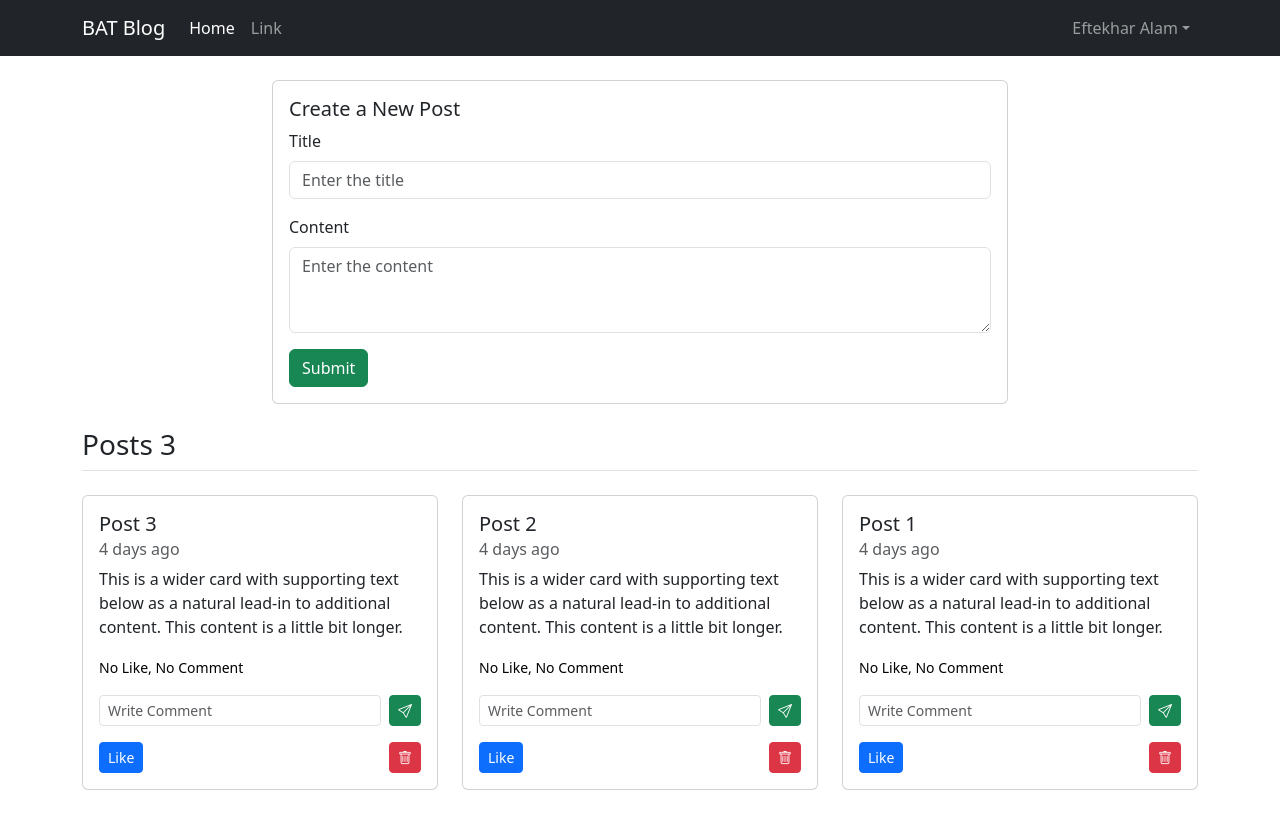
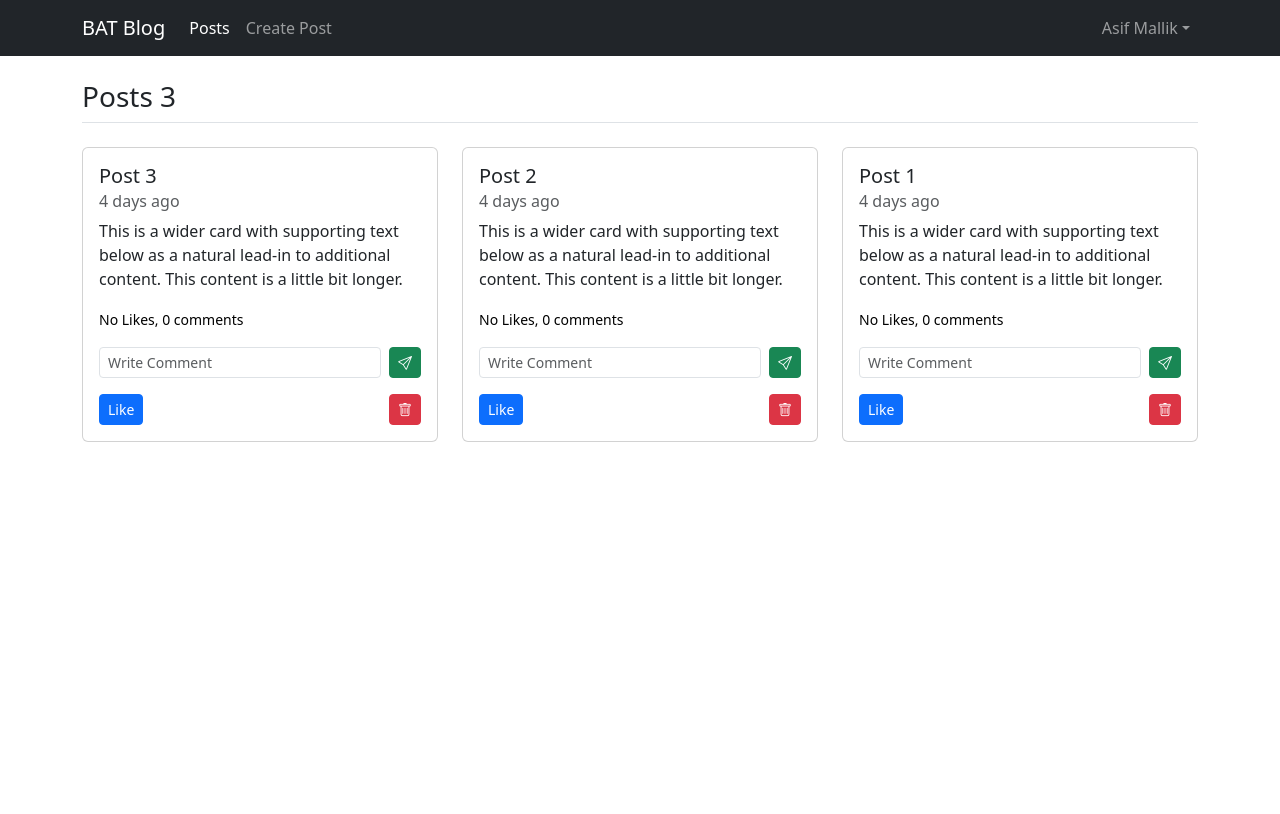
Before and after one commit to EftekharAlam2/trainingProject, a Vue app: page / in a window 1280 px wide. Built offline with nearby package versions, Linux system fonts and the light colour scheme.

Commit message:
component modifications

```diff
--- a/src/App.vue
+++ b/src/App.vue
@@ -1,7 +1,7 @@
 <script setup>
-import { ref, computed, watch } from 'vue';
-import moment from 'moment';
-import Posts from './components/Posts.vue';
+import { ref, computed, watch, provide } from 'vue'
+import moment from 'moment'
+import Posts from './components/Posts.vue'
 import CreatePost from './components/CreatePost.vue';
 import LayoutContent from './components/LayoutContent.vue';
 
@@ -9,77 +9,81 @@ const posts = ref([
   {
     id: 1,
     title: 'Post 1',
-    content: 'This is a wider card with supporting text below as a natural lead-in to additional content. This content is a little bit longer.',
+    content:
+      'This is a wider card with supporting text below as a natural lead-in to additional content. This content is a little bit longer.',
     likes: 0,
     comments: [],
-    showing: true,
-    date: '2024-05-24 11:00:00'
+    date: '2024-05-24 11:00:00',
+    commentFormData: '',
+    showCommentSection: false
   },
   {
     id: 2,
     title: 'Post 2',
-    content: 'This is a wider card with supporting text below as a natural lead-in to additional content. This content is a little bit longer.',
+    content:
+      'This is a wider card with supporting text below as a natural lead-in to additional content. This content is a little bit longer.',
     likes: 0,
     comments: [],
-    showing: true,
-    date: '2024-05-24 11:00:00'
+    date: '2024-05-24 11:00:00',
+    commentFormData: '',
+    showCommentSection: false
   },
   {
     id: 3,
     title: 'Post 3',
-    content: 'This is a wider card with supporting text below as a natural lead-in to additional content. This content is a little bit longer.',
+    content:
+      'This is a wider card with supporting text below as a natural lead-in to additional content. This content is a little bit longer.',
     likes: 0,
     comments: [],
-    showing: true,
-    date: '2024-05-24 11:00:00'
+    date: '2024-05-24 11:00:00',
+    commentFormData: '',
+    showCommentSection: false
   }
-]);
+])
 
-const firstName = "Eftekhar";
-const lastName = "Alam";
+const firstName = 'John'
+const lastName = 'Doe'
+
 const userName = computed(() => {
-  return firstName + " " + lastName;
+  return firstName + ' ' + lastName
 })
-// const userName = ref('Eftekhar Alam');
+// const userName = ref('Asif Mallik');
 
-function likeCount(index){
-  posts.value[index].likes++;
+function increaseLikeCount(index) {
+  posts.value[index].likes++
 }
 
-function deleteC(index){
-  posts.value.splice(index, 1);
+function deletePost(index) {
+  posts.value.splice(index, 1)
 }
 
-function submitData(post){
+// function postCreate(event) {
+//   event.preventDefault();
+function postCreate(post) {
   posts.value.push(post);
 }
 
-const commentInputs = ref(posts.value.map(() => ''));
-
-function submitComment(index){
+function addComment(index) {
   posts.value[index].comments.push({
     id: posts.value[index].comments.length + 1,
-    user: userName.value,
-    comment: commentInputs.value[index],
+    userName: userName.value,
+    content: posts.value[index].commentFormData,
     date: moment().format('YYYY-MM-DD HH:mm:ss')
-  });
+  })
 
-  commentInputs.value[index] = '';
+  posts.value[index].commentFormData = ''
+  posts.value[index].showCommentSection = true
 }
 
-function deleteComment(index, count){
-  posts.value[index].comments.splice(count, 1);
-}
-
-function showingComments(index){
-  posts.value[index].showing = !posts.value[index].showing;
+function deleteComment(postIndex, commentIndex) {
+  posts.value[postIndex].comments.splice(commentIndex, 1)
 }
 
 watch(
   () => posts.value.length,
   (newValue, oldValue) => {
-    if(newValue > oldValue){
-      alert('A new post has been created');
+    if (newValue > oldValue) {
+      alert('A new post has been created!')
     }
   },
   { immediate: true }
@@ -88,48 +92,31 @@ watch(
 watch(
   () => posts.value,
   () => {
-    posts.value.forEach(post => {
-      if(post.likes === 10 && !post.likeConfirmation){
-        post.likeConfirmation = true;
-        alert('This post has been reached 10 likes');
+    posts.value.forEach((post) => {
+      if (post.likes === 10 && !post.likeConfirmation) {
+        post.likeConfirmation = true
+        alert('A post has reached 10 likes!')
       }
     })
   },
-  { deep: true}
+  { deep: true }
 )
 
-watch(
-  () => posts.value.map(post => post.comments.length),
-  (newComments, oldComments) => {
-    posts.value.forEach((post, index) => {
-      if (newComments[index] === 3 && !post.commentsConfirmation) {
-        post.commentsConfirmation = true;
-        alert('Congratulations!! You have got three comments.');
-      }
-    });
-  },
-  { deep: true }
-);
-``
+provide('posts', posts);
 
+const currentComp = ref('posts');
 </script>
 
 <template>
-  <LayoutContent :userName="userName">
-    <CreatePost @submitData="submitData" :postCount="posts.length" />
-
-    <Posts :posts="posts"
-      :commentInputs="commentInputs"
-      @likeCount="likeCount"
-      @submitComment="submitComment"
-      @deleteComment="deleteComment"
-      @deleteC="deleteC"
-      @showingComments="showingComments"
-    />
+  <LayoutContent :userName="userName" @changeComp="(comp) => currentComp = comp" :currentComp="currentComp">
+    <CreatePost v-if="currentComp == 'create-post'" @postCreate="postCreate" :postCount="posts.length"
+      class="bg-light p-4" style="border-radius: 5px;" />
+    <Posts v-else-if="currentComp == 'posts'" @increaseLikeCount="increaseLikeCount" @deletePost="deletePost"
+      @addComment="addComment" @deleteComment="deleteComment" />
   </LayoutContent>
 </template>
 
-<style scoped>
+<style>
 .cursor-pointer {
   cursor: pointer;
 }
--- /dev/null
+++ b/src/components/CommentSection.vue
@@ -0,0 +1,72 @@
+<script setup>
+import { ref, defineProps, computed, defineEmits, watch, defineModel, inject } from 'vue'
+import moment from 'moment'
+
+const props = defineProps({
+  // post: {
+  //   type: Object,
+  //   required: true
+  // },
+  index: {
+    type: Number,
+    required: true
+  }
+})
+// const post = ref(props.post)
+const posts = inject('posts')
+const post = ref(posts.value[props.index])
+
+const emit = defineEmits({
+  addComment: null,
+  deleteComment: (index, commentIndex) => {
+    if (typeof index === 'number' && typeof commentIndex === 'number') {
+      return true
+    }
+    return false
+  }
+})
+
+const reversedComments = computed(() => {
+  return [...post.value.comments].reverse()
+})
+
+watch(
+  () => post.value.comments.length,
+  (val) => {
+    if (val >= 3) {
+      alert('Congatulations! You have reached 3 comments!')
+    }
+  }
+)
+
+const commentFormData = defineModel('comment');
+</script>
+
+<template>
+  <div class="comments mb-3">
+    <form @submit.prevent="emit('addComment', index)">
+      <div class="comments-input d-flex mb-3">
+        <input type="text" v-model="commentFormData" class="form-control form-control-sm me-2"
+          placeholder="Write Comment" required />
+        <button class="btn btn-sm btn-success"><i class="bi bi-send"></i></button>
+      </div>
+
+      <template v-if="post.showCommentSection">
+        <template v-for="(comment, commentIndex) in reversedComments" :key="comment.id">
+          <hr v-if="commentIndex" class="my-2 very-low-opacity" />
+          <div class="comment mb-3 ms-3">
+            <h6 class="card-title small">
+              {{ comment.userName }}
+              <span @click="emit('deleteComment', index, reversedComments.length - (commentIndex + 1))"
+                class="text-danger float-end cursor-pointer">X</span>
+            </h6>
+            <p class="card-subtitle mb-1 text-body-secondary small">
+              {{ moment(comment.date).fromNow() }}
+            </p>
+            <p class="card-text small">{{ comment.content }}</p>
+          </div>
+        </template>
+      </template>
+    </form>
+  </div>
+</template>
--- a/src/components/Comments.vue
+++ /dev/null
@@ -1,32 +0,0 @@
-<script setup>
-import { ref, defineProps, defineEmits } from 'vue';
-import moment from 'moment';
-
-const props = defineProps(['post', 'commentInputs', 'index']);
-const post = ref(props.post);
-const commentInputs = ref(props.commentInputs);
-const index = ref(props.index);
-
-const emit = defineEmits({
-    'submitComment': null,
-    'deleteComment': null,
-})
-
-</script>
-
-<template>
-    <div class="comments mb-3">
-        <div class="comments-input d-flex mb-3">
-        <input type="text" class="form-control form-control-sm me-2" placeholder="Write Comment" v-model="commentInputs[index]">
-        <button class="btn btn-sm btn-success" @click="emit('submitComment', index)"><i class="bi bi-send"></i></button>
-        </div>
-
-        <div v-if="post.showing">
-        <div class="comment mb-3 ms-3" v-for="(comment, count) in [...post.comments].reverse()" :key="comment.id">
-            <h6 class="card-title small"> {{comment.user}} <span class="text-danger float-end cursor-pointer" @click="emit('deleteComment', index, post.comments.length - 1 - count)">X</span></h6>
-            <p class="card-subtitle mb-1 text-body-secondary small"> {{moment(comment.date).fromNow()}} </p>
-            <p class="card-text small"> {{comment.comment}} </p>
-        </div>
-        </div>
-    </div>
-</template>
--- a/src/components/CreatePost.vue
+++ b/src/components/CreatePost.vue
@@ -1,6 +1,6 @@
 <script setup>
-import { ref, defineProps, defineEmits } from 'vue';
-import moment from 'moment';
+import { ref, defineEmits, defineProps, onMounted, onBeforeMount, onUnmounted } from 'vue';
+import moment from 'moment'
 
 const formData = ref({
     title: '',
@@ -10,24 +10,35 @@ const formData = ref({
 const props = defineProps(['postCount']);
 const postCount = ref(props.postCount);
 
-const emit = defineEmits('submitData');
+const emit = defineEmits('postCreate');
 
-function submitData(){
+// function postCreate(event) {
+//   event.preventDefault();
+function postCreate() {
     const post = {
         id: postCount.value + 1,
         title: formData.value.title,
         content: formData.value.content,
         likes: 0,
         comments: [],
-    showing: false,
         date: moment().format('YYYY-MM-DD HH:mm:ss')
     };
 
-  formData.value.title = '';
-  formData.value.content = '';
+    formData.value.title = ''
+    formData.value.content = ''
 
-  emit('submitData', post);
+    emit('postCreate', post);
 }
+
+onMounted(() => {
+    console.log('onMounted');
+})
+onBeforeMount(() => {
+    console.log('onBeforeMount');
+})
+onUnmounted(() => {
+    console.log('onUnmounted');
+})
 </script>
 
 <template>
@@ -37,14 +48,16 @@ function submitData(){
                 <div class="card">
                     <div class="card-body">
                         <h5 class="card-title">Create a New Post</h5>
-                <form @submit.prevent="submitData()">
+                        <form @submit.prevent="postCreate()">
                             <div class="mb-3">
                                 <label for="title" class="form-label">Title</label>
-                    <input type="text" class="form-control" id="title" placeholder="Enter the title" v-model="formData.title">
+                                <input type="text" class="form-control" id="title" placeholder="Enter the title"
+                                    v-model="formData.title" required />
                             </div>
                             <div class="mb-3">
                                 <label for="content" class="form-label">Content</label>
-                    <textarea class="form-control" id="content" rows="3" placeholder="Enter the content" v-model="formData.content"></textarea>
+                                <textarea class="form-control" id="content" rows="3" placeholder="Enter the content"
+                                    v-model="formData.content" required></textarea>
                             </div>
                             <button type="submit" class="btn btn-success">Submit</button>
                         </form>
--- a/src/components/LayoutContent.vue
+++ b/src/components/LayoutContent.vue
@@ -1,30 +1,39 @@
 <script setup>
-import { defineProps, ref } from 'vue';
-const props = defineProps(['userName']);
-const userName = ref(props.userName);
+import { defineProps, ref, inject, computed } from 'vue';
+
+// const props = defineProps(['userName']);
+// const userName = ref(props.userName);
+
+const userName = inject('userName');
+const props = defineProps(['currentComp']);
+const currentComponent = computed(() => props.currentComp);
 </script>
 
 <template>
     <nav class="navbar navbar-expand-lg navbar-dark bg-dark sticky-top">
         <div class="container">
             <a class="navbar-brand" href="#">BAT Blog</a>
-      <button class="navbar-toggler" type="button" data-bs-toggle="collapse" data-bs-target="#navbarSupportedContent"
-        aria-controls="navbarSupportedContent" aria-expanded="false" aria-label="Toggle navigation">
+            <button class="navbar-toggler" type="button" data-bs-toggle="collapse"
+                data-bs-target="#navbarSupportedContent" aria-controls="navbarSupportedContent" aria-expanded="false"
+                aria-label="Toggle navigation">
                 <span class="navbar-toggler-icon"></span>
             </button>
             <div class="collapse navbar-collapse" id="navbarSupportedContent">
                 <ul class="navbar-nav me-auto mb-2 mb-lg-0">
                     <li class="nav-item">
-            <a class="nav-link active" aria-current="page" href="#">Home</a>
+                        <a :class="{ 'nav-link': true, active: currentComponent === 'posts' }" aria-current="page"
+                            href="#" @click="$emit('changeComp', 'posts')">Posts</a>
                     </li>
                     <li class="nav-item">
-            <a class="nav-link" href="#">Link</a>
+                        <a :class="{ 'nav-link': true, active: currentComponent === 'create-post' }" href="#"
+                            @click="$emit('changeComp', 'create-post')">Create Post</a>
                     </li>
                 </ul>
                 <ul class="navbar-nav mb-2 mb-lg-0">
                     <li class="nav-item dropdown">
-            <a class="nav-link dropdown-toggle" href="#" role="button" data-bs-toggle="dropdown" aria-expanded="false">
-              {{userName}}
+                        <a class="nav-link dropdown-toggle" href="#" role="button" data-bs-toggle="dropdown"
+                            aria-expanded="false">
+                            {{ userName }}
                         </a>
                         <ul class="dropdown-menu dropdown-menu-end">
                             <li><a class="dropdown-item" href="#">Profile</a></li>
--- a/src/components/Posts.vue
+++ b/src/components/Posts.vue
@@ -1,65 +1,89 @@
 <script setup>
-import { ref, defineProps, computed, defineEmits } from 'vue';
-import moment from 'moment';
-import Comments from './Comments.vue'
+import { ref, defineProps, computed, defineEmits, inject, onUpdated } from 'vue'
+import moment from 'moment'
+import CommentSection from './CommentSection.vue'
 
-const props = defineProps(['posts', 'commentInputs']);
-const posts = ref(props.posts);
-const commentInputs = ref(props.commentInputs);
+// const props = defineProps(['posts']);
+// const props = defineProps({
+//   posts: {
+//     type: Array,
+//     required: true
+//   }
+// })
+// const posts = ref(props.posts)
+const posts = inject('posts')
 
-const reversePosts = computed(() => {
-  return [...posts.value].reverse();
+const reversedPosts = computed(() => {
+  return [...posts.value].reverse()
+})
+// function reversedPosts() {
+//   console.log('Just Testing');
+//   return [...posts.value].reverse();
+// }
+
+// const emit = defineEmits(['increaseLikeCount', 'deletePost', 'addComment', 'deleteComment'])
+const emit = defineEmits({
+  increaseLikeCount: null,
+  deletePost: null,
+  addComment: null,
+  deleteComment: (index, commentIndex) => {
+    if (typeof index === 'number' && typeof commentIndex === 'number') {
+      return true
+    }
+    return false
+  }
 })
 
-const emit = defineEmits({
-    'likeCount': null,
-    'submitComment': null,
-    'deleteComment': null,
-    'deleteC': null,
-    'showingComments': null
+function deletePost(index) {
+  emit('deletePost', index)
+}
+
+onUpdated(() => {
+  console.log('Updated');
 })
-
 </script>
 
 <template>
   <div class="posts mt-4">
     <div class="container">
       <div class="nav nav-tabs mb-4">
-            <h3>Posts <span :class="{ 'text-danger' :  posts.length <= 0 }">{{ posts.length }}</span></h3>
+        <h3>
+          Posts <span :class="{ 'text-danger': posts.length <= 0 }">{{ posts.length }}</span>
+        </h3>
       </div>
 
       <div class="row">
-            <div class="col-md-4" v-for="(post, index) in reversePosts" :key="post.id">
+        <div class="col-md-4" v-for="(post, index) in reversedPosts" :key="post.id">
           <div class="card mb-4">
             <div class="card-body">
               <h5 class="card-title">{{ post.title }}</h5>
-                <h6 class="card-subtitle mb-2 text-body-secondary">{{ moment(post.date).fromNow() }}</h6>
-                <p class="card-text"> {{post.content}} </p>
+              <h6 class="card-subtitle mb-2 text-body-secondary">
+                {{ moment(post.date).fromNow() }}
+              </h6>
+              <p class="card-text">{{ post.content }}</p>
               <p class="card-text">
                 <span :style="{ color: post.likes >= 10 ? 'green' : 'black' }">
-                        <small v-if="post.likes>1"> {{post.likes}} likes</small>
-                        <small v-else-if="post.likes==1">{{post.likes}} like</small>
-                        <small v-else>No Like</small>
+                  <small v-if="post.likes > 1">{{ post.likes }} likes, </small>
+                  <small v-else-if="post.likes > 0">{{ post.likes }} like, </small>
+                  <small v-else>No Likes, </small>
                 </span>
-                    <span @click="emit('showingComments', (reversePosts.length - (index+1)))">
-                    <span :style="{ color: post.comments.length >= 3 ? 'green' : 'black' }">
-                        <small v-if="post.comments.length>1">, {{ post.comments.length }} comments</small>
-                        <small v-else-if="post.comments.length==1">, {{ post.comments.length }} comment</small>
-                        <small v-else>, No Comment</small>
-                    </span>
-                    </span>
+                <small :style="{ color: post.comments.length >= 3 ? 'green' : 'black' }" class="cursor-pointer"
+                  @click="post.showCommentSection = !post.showCommentSection">
+                  {{ post.comments.length }} comments</small>
               </p>
 
-                <Comments
-                    :post="post"
-                    :index="reversePosts.length - (index + 1)"
-                    :commentInputs="commentInputs"
-                    @submitComment="(...args) => emit('submitComment', ...args)"
-                    @deleteComment="(...args) => emit('deleteComment', ...args)"
-                />
+              <CommentSection :post="post" :index="reversedPosts.length - (index + 1)"
+                @addComment="(index) => emit('addComment', index)"
+                @deleteComment="(index, commentIndex) => emit('deleteComment', index, commentIndex)"
+                v-model:comment="post.commentFormData" />
 
-                <button class="btn btn-sm btn-primary" @click="emit('likeCount', (reversePosts.length - (index+1)))">Like</button>
-                <button class="btn btn-sm btn-danger float-end" @click="emit('deleteC', (reversePosts.length - (index+1)))"><i class="bi bi-trash"></i></button>
+              <button class="btn btn-sm btn-primary"
+                @click="emit('increaseLikeCount', reversedPosts.length - (index + 1))">
+                Like
+              </button>
+              <button class="btn btn-sm btn-danger float-end" @click="deletePost(reversedPosts.length - (index + 1))">
+                <i class="bi bi-trash"></i>
+              </button>
             </div>
           </div>
         </div>
--- a/src/main.js
+++ b/src/main.js
@@ -11,4 +11,6 @@ const app = createApp(App)
 
 app.use(router)
 
+app.provide('userName', 'Asif Mallik')
+
 app.mount('#app')
--- a/src/router/index.js
+++ b/src/router/index.js
@@ -1,5 +1,5 @@
 import { createRouter, createWebHistory } from 'vue-router'
-import App from '../App.vue'
+import App from '@/App.vue'
 
 const router = createRouter({
   history: createWebHistory(import.meta.env.BASE_URL),
```
Lines whose indentation alone changed are shown as unchanged.
